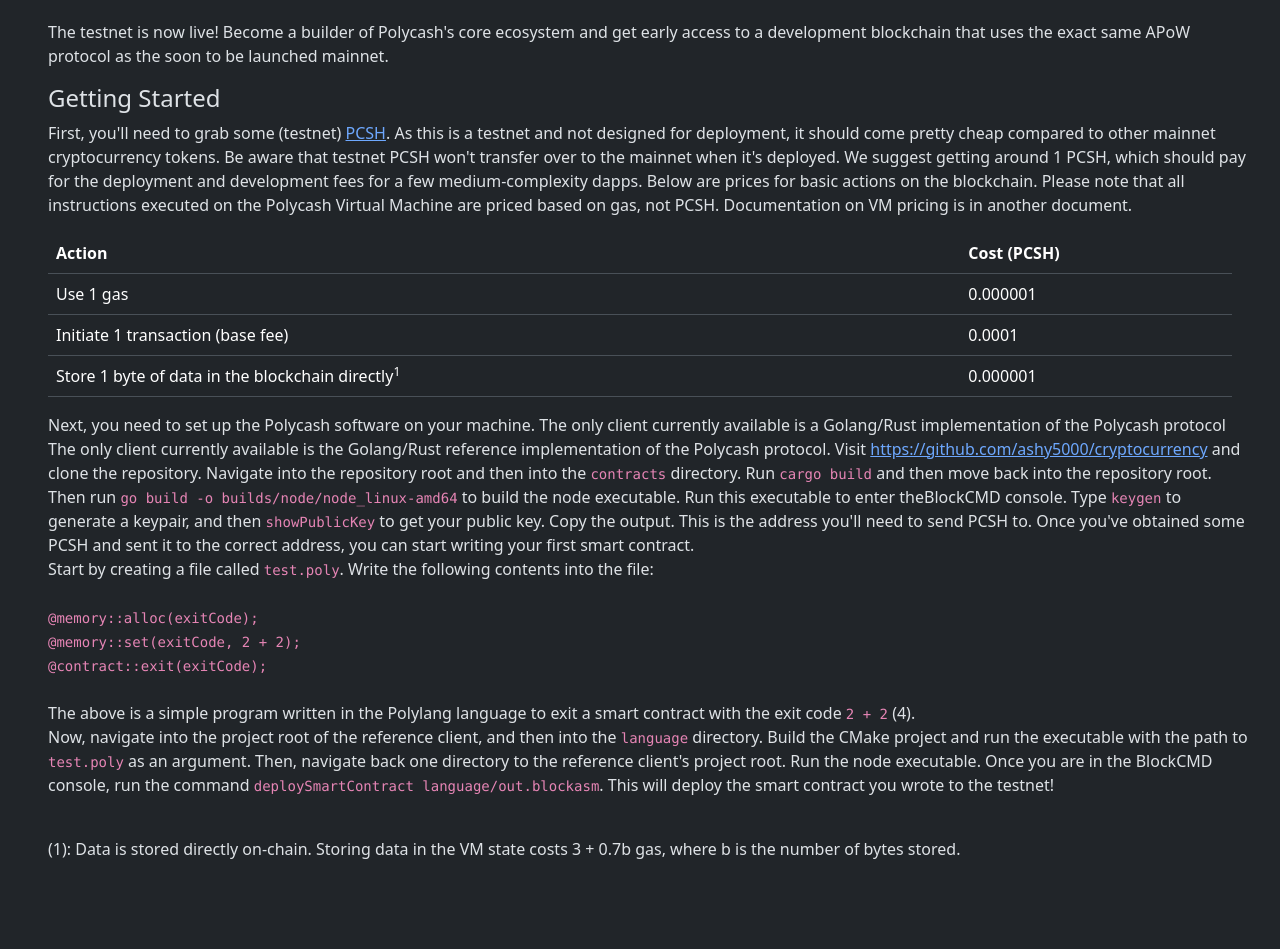
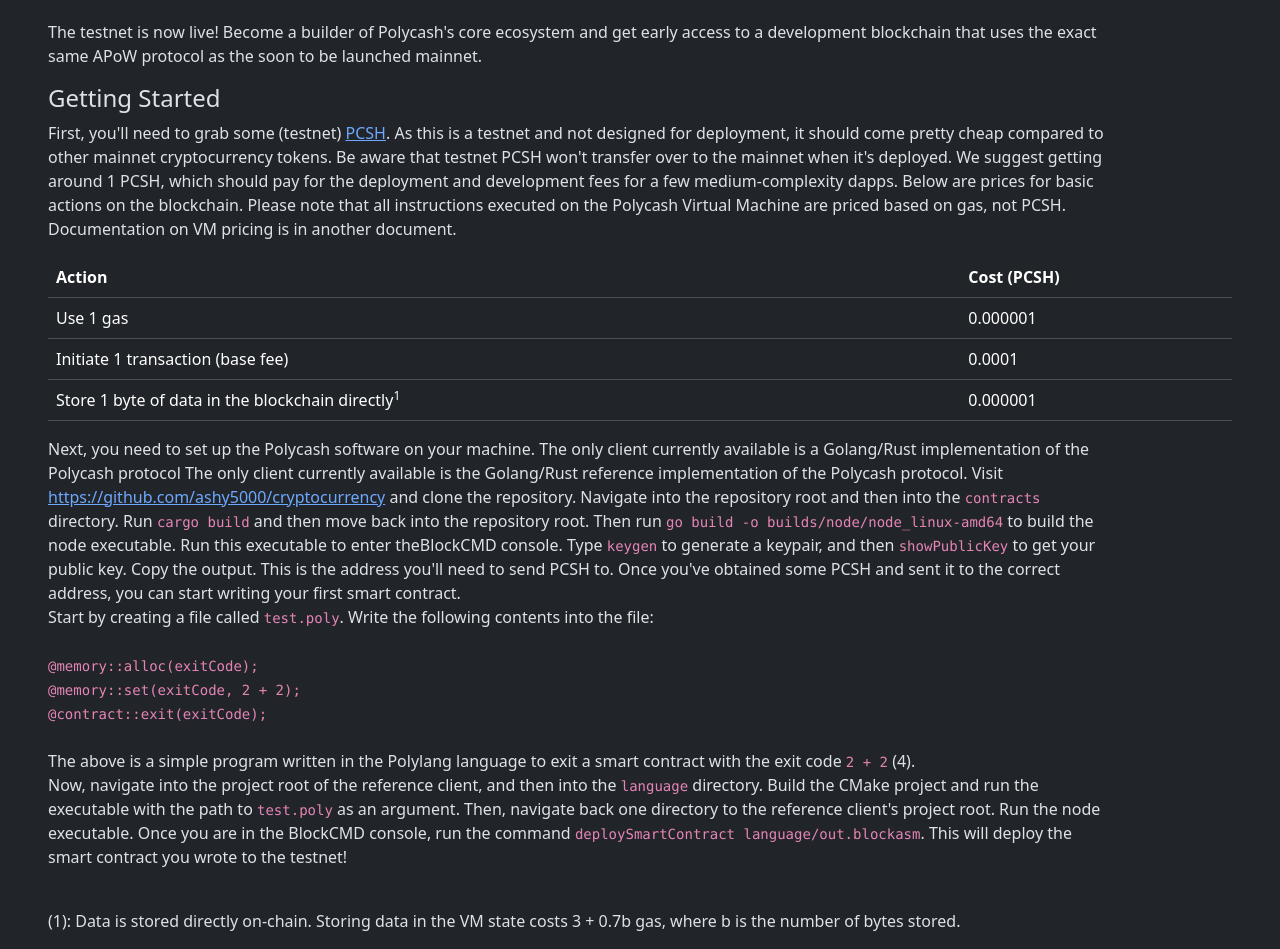
Before and after one commit to Ashy5000/polycash-website, a plain HTML site: page testnet.html in a window 1280 px wide. Shown: the part 1140-2089 px from the top of the page. Before the commit the page ends 2017 px from the top, so only its background shows below. Drawn offline with nearby package versions, Linux system fonts and the light colour scheme.

Commit message:
Improves apow.html, node.html, and testnet.html for compatibility with different display sizes

```diff
--- a/testnet.html
+++ b/testnet.html
@@ -48,14 +48,14 @@
         </div>
         <div class="position-relative">
             <br />
-            <p class="px-5" style="width: 1300px">
+            <p class="px-5" style="width: 90%">
                 The testnet is now live! Become a builder of Polycash's core
                 ecosystem and get early access to a development blockchain that
                 uses the exact same APoW protocol as the soon to be launched
                 mainnet.
             </p>
             <h4 class="px-5">Getting Started</h4>
-            <p class="px-5" style="width: 1300px">
+            <p class="px-5" style="width: 90%">
                 First, you'll need to grab some (testnet)
                 <a href="pcsh.html">PCSH</a>. As this is a testnet and not
                 designed for deployment, it should come pretty cheap compared to
@@ -92,7 +92,7 @@
                     </tbody>
                 </table>
             </div>
-            <p class="px-5" style="width: 1300px">
+            <p class="px-5" style="width: 90%">
                Next, you need to set up the Polycash software on your machine.
                The only client currently available is a Golang/Rust implementation
                of the Polycash protocol The only client currently available is the
```
Also changed, not shown: apow.html (+1 -1 lines), node.html (+2 -2 lines).
